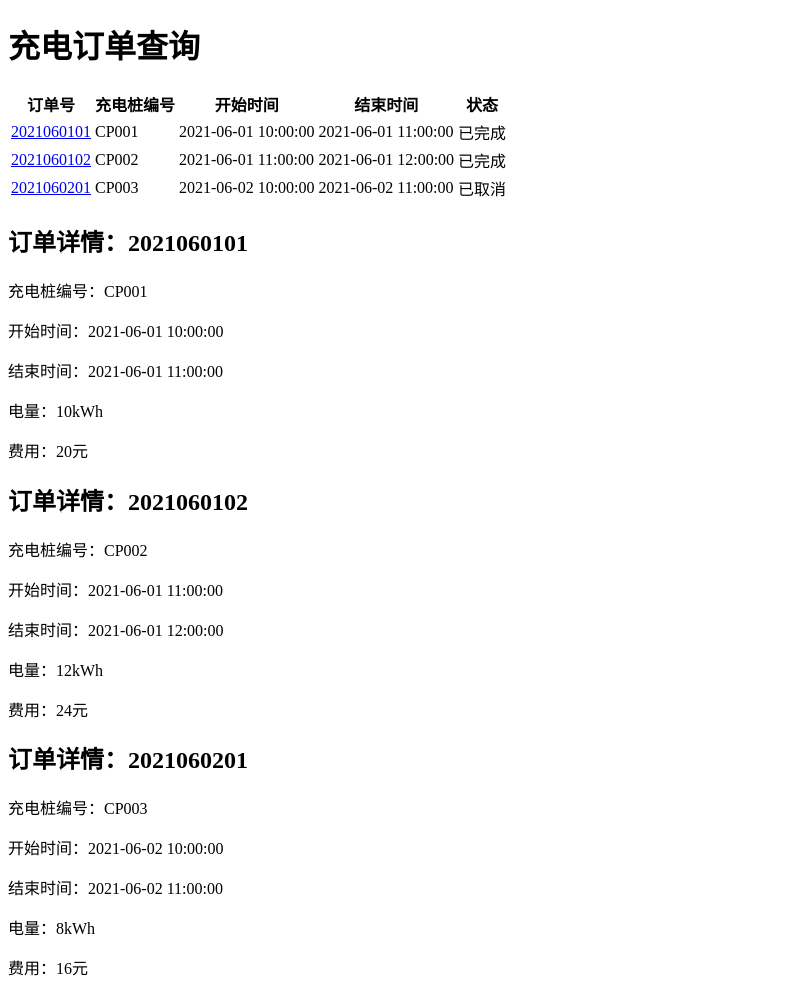
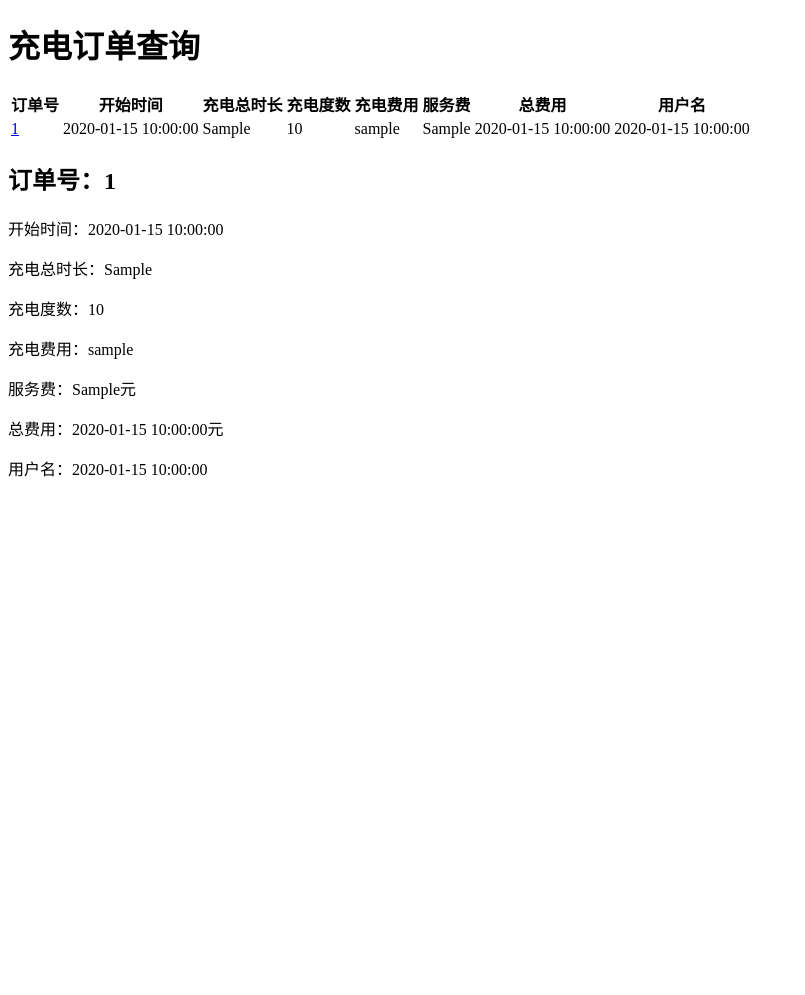
Before and after one commit to chrisx599/bupt-charing, a Flask app: page /bill in a window 1280 px wide. Shown: the whole page, without its empty margins (0-805 px from the left). After the commit the page ends 477 px from the top, so only its background shows below. Run offline with Flask 3, Linux system fonts and the light colour scheme; the visitor is signed in with stand-in values (Sample User, id 1); tables that the repository leaves empty or names only in its code hold one stand-in row (values such as "Sample post").

Commit message:
123
fuck you

```diff
--- a/app/templates/bill.html
+++ b/app/templates/bill.html
@@ -10,63 +10,44 @@
 		<thead>
 			<tr>
 				<th>订单号</th>
-				<th>充电桩编号</th>
 				<th>开始时间</th>
-				<th>结束时间</th>
-				<th>状态</th>
+				<th>充电总时长</th>
+				<th>充电度数</th>
+				<th>充电费用</th>
+				<th>服务费</th>
+				<th>总费用</th>
+				<th>用户名</th>
 			</tr>
 		</thead>
 		<tbody>
+			{% for order in order %}
 			<tr>
-				<td><a href="#order1">2021060101</a></td>
-				<td>CP001</td>
-				<td>2021-06-01 10:00:00</td>
-				<td>2021-06-01 11:00:00</td>
-				<td>已完成</td>
+				<td><a href="#order{{ order[0] }}">{{ order[0] }}</a></td>
+				<td>{{ order[1] }}</td>
+				<td>{{ order[3] }}</td>
+				<td>{{ order[4] }}</td>
+				<td>{{ order[7] }}</td>
+				<td>{{ order[8] }}</td>
+				<td>{{ order[9] }}</td>
+				<td>{{ order[10] }}</td>
 			</tr>
-			<tr>
-				<td><a href="#order2">2021060102</a></td>
-				<td>CP002</td>
-				<td>2021-06-01 11:00:00</td>
-				<td>2021-06-01 12:00:00</td>
-				<td>已完成</td>
-			</tr>
-			<tr>
-				<td><a href="#order3">2021060201</a></td>
-				<td>CP003</td>
-				<td>2021-06-02 10:00:00</td>
-				<td>2021-06-02 11:00:00</td>
-				<td>已取消</td>
-			</tr>
+			{% endfor %}
 		</tbody>
 	</table>
-	<div id="order1" class="order-details">
-		<h2>订单详情：2021060101</h2>
-		<p>充电桩编号：CP001</p>
-		<p>开始时间：2021-06-01 10:00:00</p>
-		<p>结束时间：2021-06-01 11:00:00</p>
-		<p>电量：10kWh</p>
-		<p>费用：20元</p>
+	{% for order in order %}
+	<div id="order{{ order[0] }}" class="order-details">
+		<h2>订单号：{{ order[0] }}</h2>
+		<p>开始时间：{{ order[1] }}</p>
+		<p>充电总时长：{{ order[3] }}</p>
+		<p>充电度数：{{ order[4] }}</p>
+		<p>充电费用：{{ order[7] }}</p>
+		<p>服务费：{{ order[8] }}元</p>
+		<p>总费用：{{ order[9] }}元</p>
+		<p>用户名：{{ order[10] }}</p>
 	</div>
-	<div id="order2" class="order-details">
-		<h2>订单详情：2021060102</h2>
-		<p>充电桩编号：CP002</p>
-		<p>开始时间：2021-06-01 11:00:00</p>
-		<p>结束时间：2021-06-01 12:00:00</p>
-		<p>电量：12kWh</p>
-		<p>费用：24元</p>
-	</div>
-	<div id="order3" class="order-details">
-		<h2>订单详情：2021060201</h2>
-		<p>充电桩编号：CP003</p>
-		<p>开始时间：2021-06-02 10:00:00</p>
-		<p>结束时间：2021-06-02 11:00:00</p>
-		<p>电量：8kWh</p>
-		<p>费用：16元</p>
-	</div>
+	{% endfor %}
 </body>
 </html>
-
 <!--<!DOCTYPE html>-->
 <!--<html lang="zh-CN">-->
 <!--<head>-->
@@ -83,29 +64,63 @@
 <!--				<th>开始时间</th>-->
 <!--				<th>结束时间</th>-->
 <!--				<th>状态</th>-->
+<!--				<th>电量</th>-->
+<!--				<th>费用</th>-->
 <!--			</tr>-->
 <!--		</thead>-->
 <!--		<tbody>-->
-<!--			{% for order in orders %}-->
 <!--			<tr>-->
-<!--				<td><a href="#order{{ order.id }}">{{ order.id }}</a></td>-->
-<!--				<td>{{ order.charging_pile }}</td>-->
-<!--				<td>{{ order.start_time }}</td>-->
-<!--				<td>{{ order.end_time }}</td>-->
-<!--				<td>{{ order.status }}</td>-->
+<!--				<td><a href="#order001">001</a></td>-->
+<!--				<td>001</td>-->
+<!--				<td>2022-06-01 10:00:00</td>-->
+<!--				<td>2022-06-01 11:00:00</td>-->
+<!--				<td>已完成</td>-->
+<!--				<td>10.0kWh</td>-->
+<!--				<td>5.0元</td>-->
 <!--			</tr>-->
-<!--			{% endfor %}-->
+<!--			<tr>-->
+<!--				<td><a href="#order002">002</a></td>-->
+<!--				<td>002</td>-->
+<!--				<td>2022-06-01 11:00:00</td>-->
+<!--				<td>2022-06-01 12:00:00</td>-->
+<!--				<td>已完成</td>-->
+<!--				<td>8.0kWh</td>-->
+<!--				<td>4.0元</td>-->
+<!--			</tr>-->
+<!--			<tr>-->
+<!--				<td><a href="#order003">003</a></td>-->
+<!--				<td>003</td>-->
+<!--				<td>2022-06-01 12:00:00</td>-->
+<!--				<td>2022-06-01 13:00:00</td>-->
+<!--				<td>已完成</td>-->
+<!--				<td>12.0kWh</td>-->
+<!--				<td>6.0元</td>-->
+<!--			</tr>-->
 <!--		</tbody>-->
 <!--	</table>-->
-<!--	{% for order in orders %}-->
-<!--	<div id="order{{ order.id }}" class="order-details">-->
-<!--		<h2>订单详情：{{ order.id }}</h2>-->
-<!--		<p>充电桩编号：{{ order.charging_pile }}</p>-->
-<!--		<p>开始时间：{{ order.start_time }}</p>-->
-<!--		<p>结束时间：{{ order.end_time }}</p>-->
-<!--		<p>电量：{{ order.power }}kWh</p>-->
-<!--		<p>费用：{{ order.cost }}元</p>-->
+<!--	<div id="order001" class="order-details">-->
+<!--		<h2>订单详情：001</h2>-->
+<!--		<p>充电桩编号：001</p>-->
+<!--		<p>开始时间：2022-06-01 10:00:00</p>-->
+<!--		<p>结束时间：2022-06-01 11:00:00</p>-->
+<!--		<p>电量：10.0kWh</p>-->
+<!--		<p>费用：5.0元</p>-->
 <!--	</div>-->
-<!--	{% endfor %}-->
+<!--	<div id="order002" class="order-details">-->
+<!--		<h2>订单详情：002</h2>-->
+<!--		<p>充电桩编号：002</p>-->
+<!--		<p>开始时间：2022-06-01 11:00:00</p>-->
+<!--		<p>结束时间：2022-06-01 12:00:00</p>-->
+<!--		<p>电量：8.0kWh</p>-->
+<!--		<p>费用：4.0元</p>-->
+<!--	</div>-->
+<!--	<div id="order003" class="order-details">-->
+<!--		<h2>订单详情：003</h2>-->
+<!--		<p>充电桩编号：003</p>-->
+<!--		<p>开始时间：2022-06-01 12:00:00</p>-->
+<!--		<p>结束时间：2022-06-01 13:00:00</p>-->
+<!--		<p>电量：12.0kWh</p>-->
+<!--		<p>费用：6.0元</p>-->
+<!--	</div>-->
 <!--</body>-->
 <!--</html>-->
--- a/app/views/bill.py
+++ b/app/views/bill.py
@@ -8,5 +8,7 @@
 @bill.route("/bill",methods=["GET", "POST"])
 @auth
 def tobill():
-    username = session.get('username')
-    return render_template('bill.html')
+    username = session.get('user')
+    data_list = billing_system.get_user_bill(username)
+    print(data_list)
+    return render_template('bill.html',order=data_list)
--- a/app/views/charge.py
+++ b/app/views/charge.py
@@ -47,7 +47,7 @@
             # print("快充等待区数量:", charge_system.fast_wait_area_queue.qsize())
             billing_system.add_user_bill(val)
             temp_list = billing_system.get_user_bill(username)
-            return "add fast true"
+            print(temp_list)
             info = "快充订单成功"
             return render_template("index.html", info=info)
             # return "add fast true"
--- a/app/views/charger_system.py
+++ b/app/views/charger_system.py
@@ -283,7 +283,7 @@
                     else:
                         item.use_state = False
 
-            # print("调度充电站完成")
+            print("调度充电站完成")
 
 
 class SimulateTimer():
```
